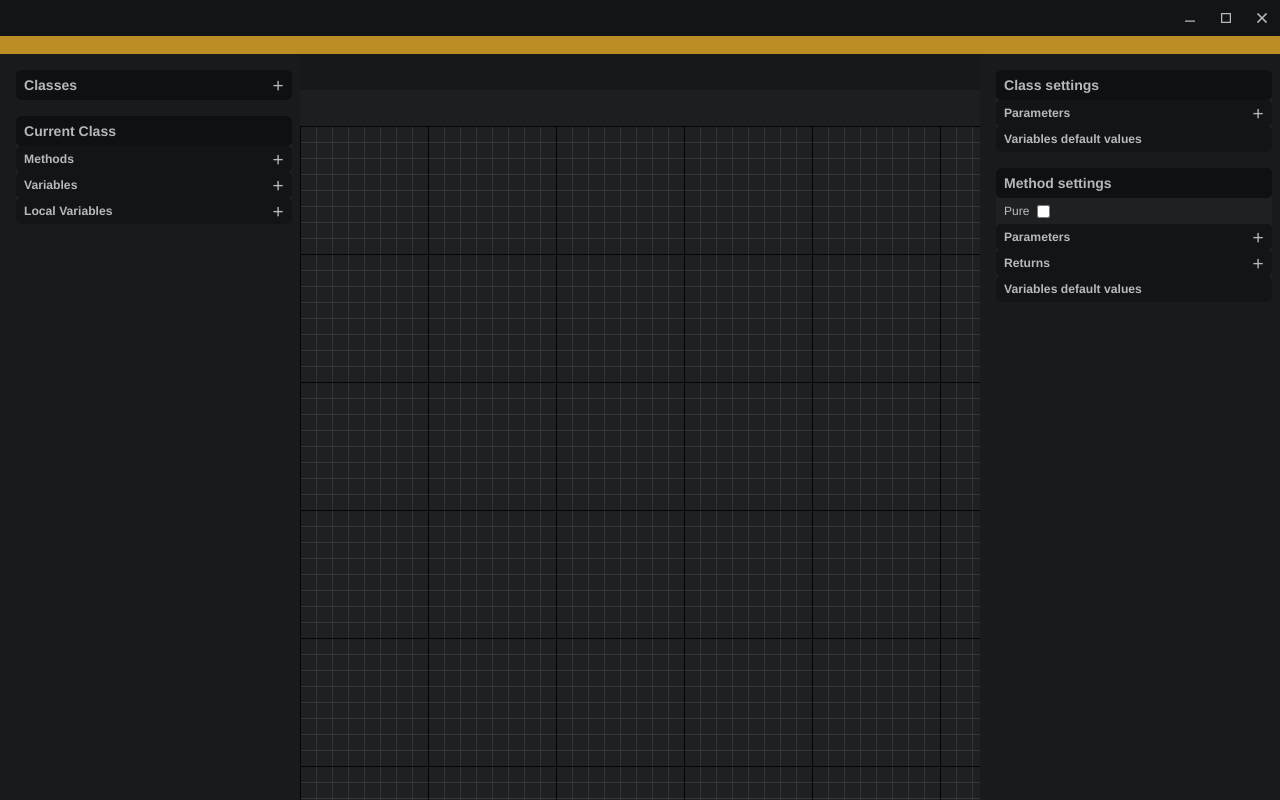
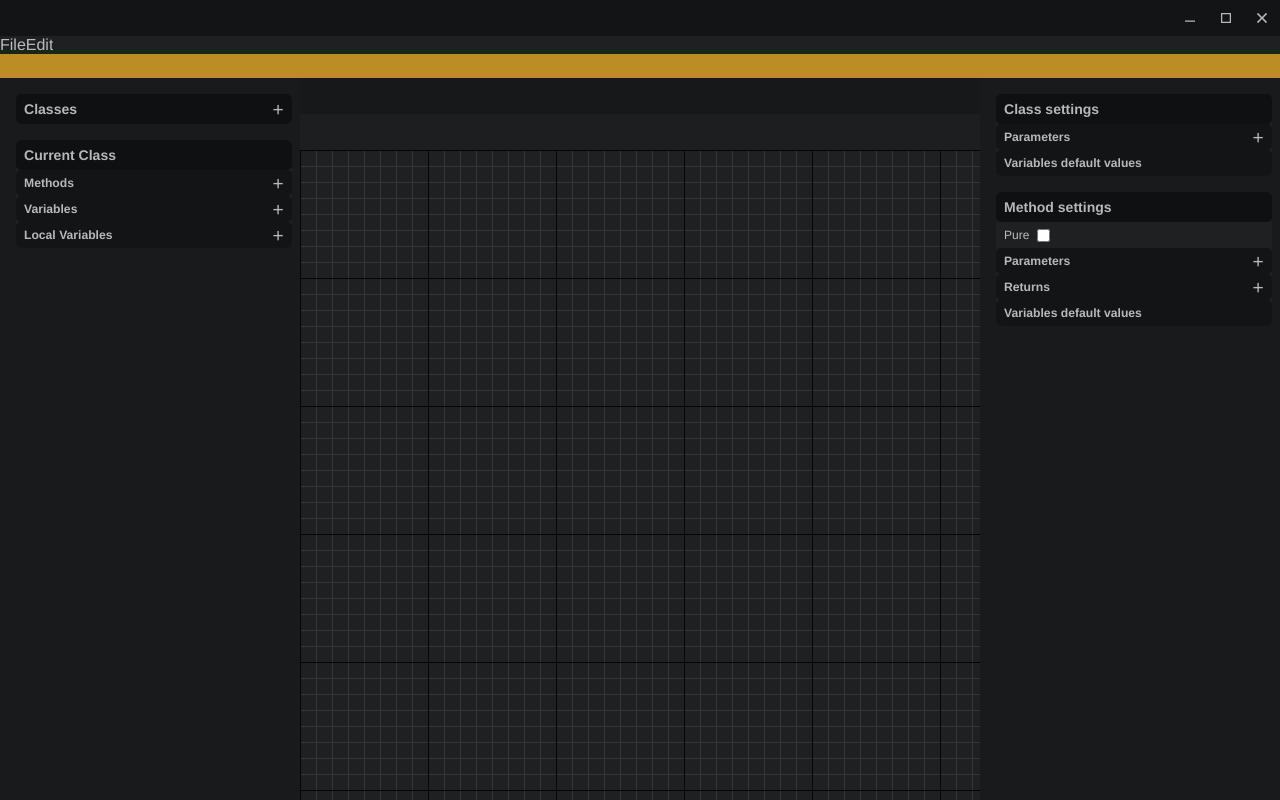
Before and after one commit to Hydrened/Javascript-Nodal, an Electron app: page src/index.html in a window 1280 px wide. Drawn offline with Linux system fonts and the light colour scheme; no server answers.

Commit message:
HJN-1.0.9

```diff
--- a/package.json
+++ b/package.json
@@ -1,6 +1,6 @@
 {
   "name": "Javascript Nodal",
-  "version": "1.0.8",
+  "version": "1.0.9",
   "description": "",
   "main": "main.js",
   "scripts": {
--- a/src/css/base.css
+++ b/src/css/base.css
@@ -97,7 +97,7 @@ svg.fill.main-color-hover:hover, svg.fill.main-color-hover:hover * {
 div.page {
     height: calc(100vh - var(--frame-height));
     display: grid;
-    grid-template-rows: var(--header-height) 1fr;
+    grid-template-rows: var(--header-height) var(--under-frame-nav-height) 1fr;
     grid-template-columns: var(--aside-container-width) var(--center-container-width) var(--aside-container-width);
 }
 div.page > section.aside-container {
@@ -107,3 +107,9 @@ div.page > header {
     background-color: var(--col-1);
     grid-column: 1 / 4;
 }
+div.page > nav {
+    grid-column: 1 / 4;
+}
+div.page > nav > ul {
+    display: flex;
+}
--- a/src/css/root.css
+++ b/src/css/root.css
@@ -25,6 +25,7 @@
 
     --scroll-width: 8px;
     --frame-height: 36px;
+    --under-frame-nav-height: 24px;
     --header-height: 18px;
     --aside-container-width: minmax(300px, 20vw);
     --center-container-width: 1fr;
--- a/src/index.html
+++ b/src/index.html
@@ -48,6 +48,12 @@
             </div>
         </header>
         <div class="page">
+            <nav>
+                <ul>
+                    <li>File</li>
+                    <li>Edit</li>
+                </ul>
+            </nav>
             <header></header>
             <section class="aside-container">
                 <article>
```
Also changed, not shown: CHANGES.md (+4 -0 lines).
